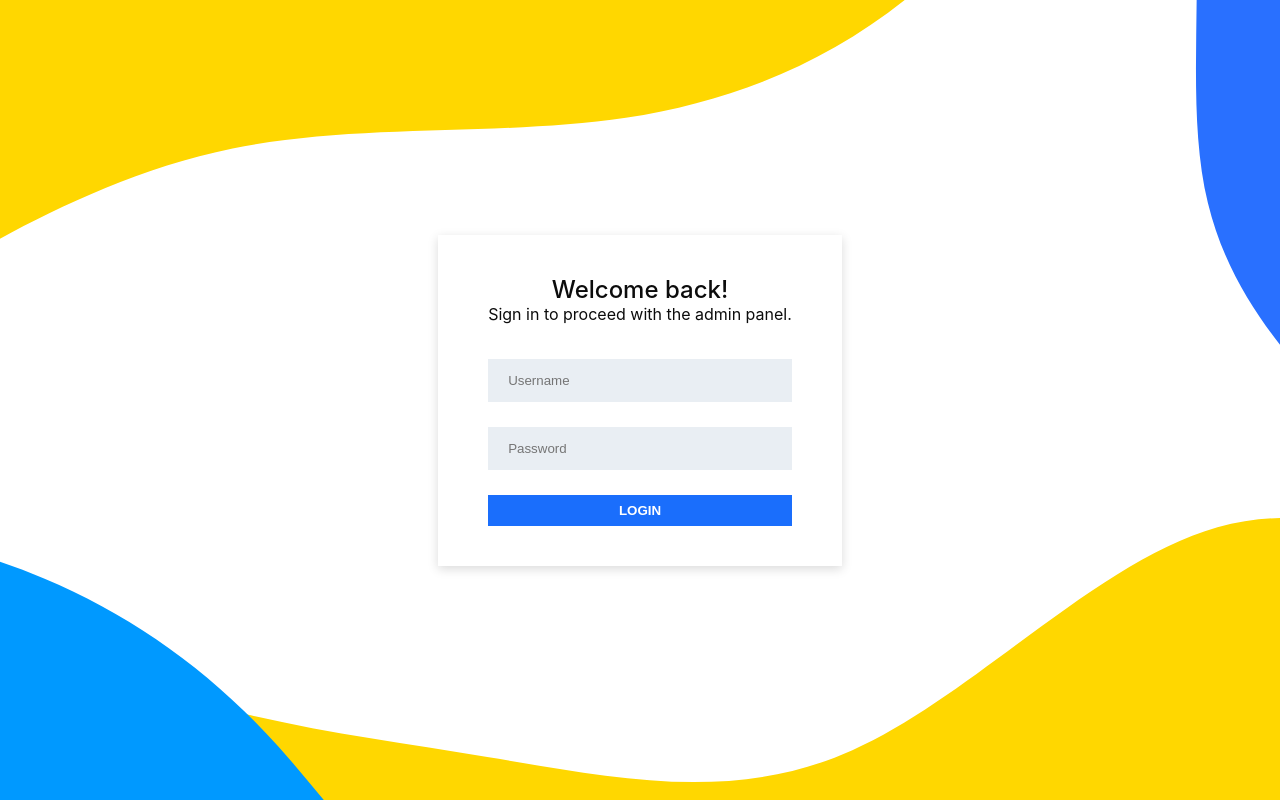
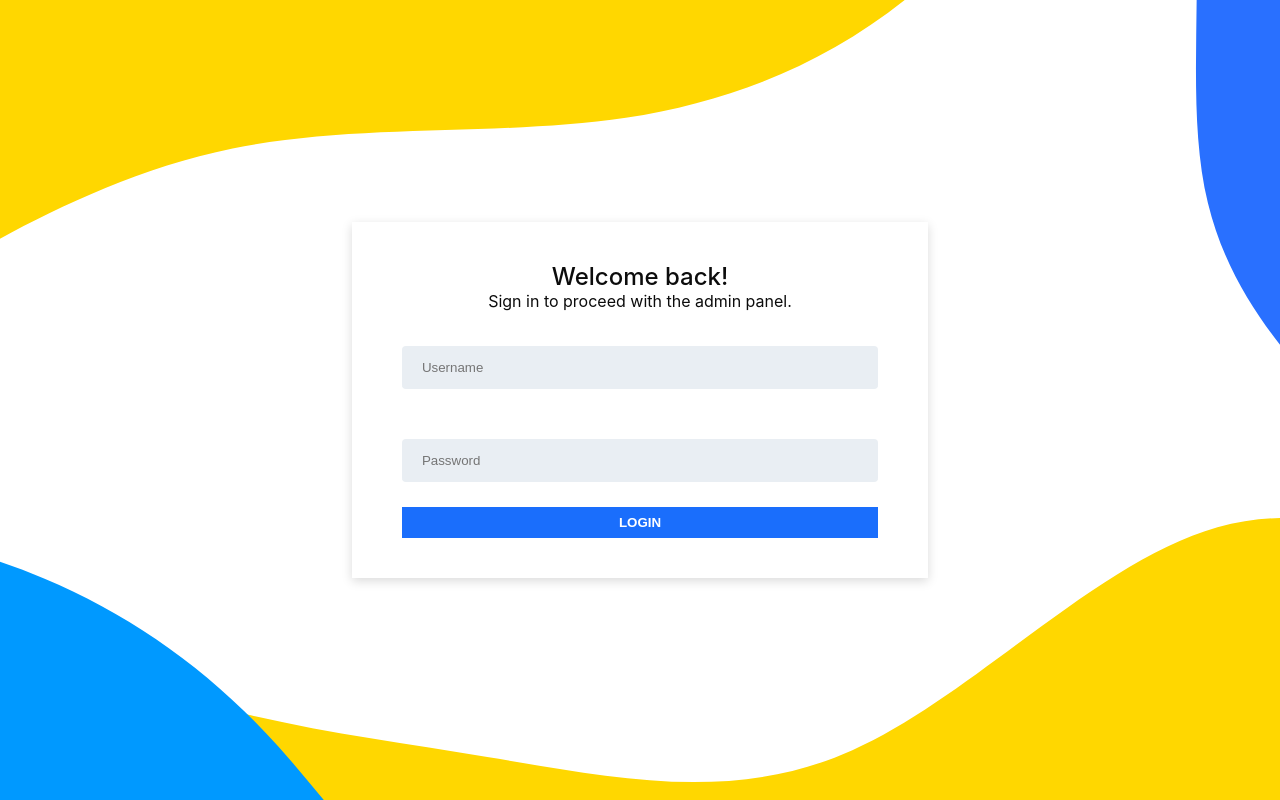
Before and after one commit to iSnakeBuzz/Blog, a Next.js app: page /admin in a window 1280 px wide. Built offline with nearby package versions, Linux system fonts and the light colour scheme.

Commit message:
Last Commit

```diff
--- a/styles/Shark.css
+++ b/styles/Shark.css
@@ -88,3 +88,66 @@ p {
 .bg-white:hover {
   background-color: var(--contrast-primary) !important;
 }
+
+input[type="text"],
+input[type="password"],
+textarea {
+  width: -webkit-fill-available;
+
+  padding: 12px 20px;
+  padding-top: 14px;
+
+  border: none;
+  outline: none;
+
+  border-bottom: solid 2px var(--contrast-primary);
+  border-radius: 4px;
+
+  transition: border 250ms ease-out;
+  background-color: var(--contrast-primary);
+}
+
+input[type="text"]:hover,
+input[type="password"]:hover,
+input[type="text"]:focus,
+input[type="password"]:focus,
+textarea:hover,
+textarea:focus {
+  border-bottom: solid 2px var(--primary);
+}
+
+input[type="file"] {
+  width: -webkit-fill-available;
+
+  padding: 10px 18px;
+  cursor: pointer;
+
+  border: solid 2px var(--contrast-primary);
+  border-radius: 4px;
+
+
+  transition: all 250ms ease-out;
+  background-color: var(--contrast-primary);
+}
+
+input[type="file"]:hover,
+input[type="file"]:focus {
+  border: solid 2px var(--primary);
+  outline: none;
+}
+
+input[type="file"]::-webkit-file-upload-button {
+  padding: 10px;
+  cursor: pointer;
+
+  border-radius: 4px;
+
+  color: var(--white);
+  font-weight: 500;
+  margin-right: 10px;
+
+  outline: none;
+  border: none;
+
+  background-color: var(--primary);
+}
--- a/styles/admin/Admin.module.css
+++ b/styles/admin/Admin.module.css
@@ -6,6 +6,7 @@
   position: fixed;
   background-color: var(--primary);
 
+  top: 0;
   width: 65px;
   height: 100vh;
 }
--- a/styles/admin/Auth.module.css
+++ b/styles/admin/Auth.module.css
@@ -22,27 +22,6 @@
 
 .auth_form {
   padding-top: 35px;
-}
-
-.auth_form input {
-  display: grid;
-  width: -webkit-fill-available;
-
-  padding: 12px 20px;
-  padding-top: 14px;
-
-  border: none;
-  outline: none;
-
-  border-bottom: solid 2px var(--contrast-primary);
-
-  transition: border 250ms ease-out;
-  background-color: var(--contrast-primary);
-}
-
-.auth_form input:hover,
-.auth_form input:focus {
-  border-bottom: solid 2px var(--primary);
 }
 
 .auth_form button {
--- /dev/null
+++ b/styles/admin/New.module.css
@@ -0,0 +1,23 @@
+.container {
+  margin-top: 40px;
+  padding: 20px;
+
+  box-shadow: 0px 3px 10px rgba(0, 0, 0, 0.15);
+}
+
+.container > * {
+  margin: 10px 0px;
+}
+
+.container > :first-child {
+  margin-top: 0;
+}
+
+.container > :last-child {
+  margin-bottom: 0;
+}
+
+.title {
+  font-weight: 500;
+  font-size: 24px;
+}
--- /dev/null
+++ b/styles/editor/editor.module.css
@@ -0,0 +1,6 @@
+.shark {
+  min-width: 250px;
+  min-height: 300px;
+  max-width: -webkit-fill-available;
+  font-size: 15px;
+}
```
Also changed, not shown: pages/admin/new/index.jsx (+25 -4 lines), utils/Modules/editor/SharkEditor.jsx (added, +11 -0 lines).
